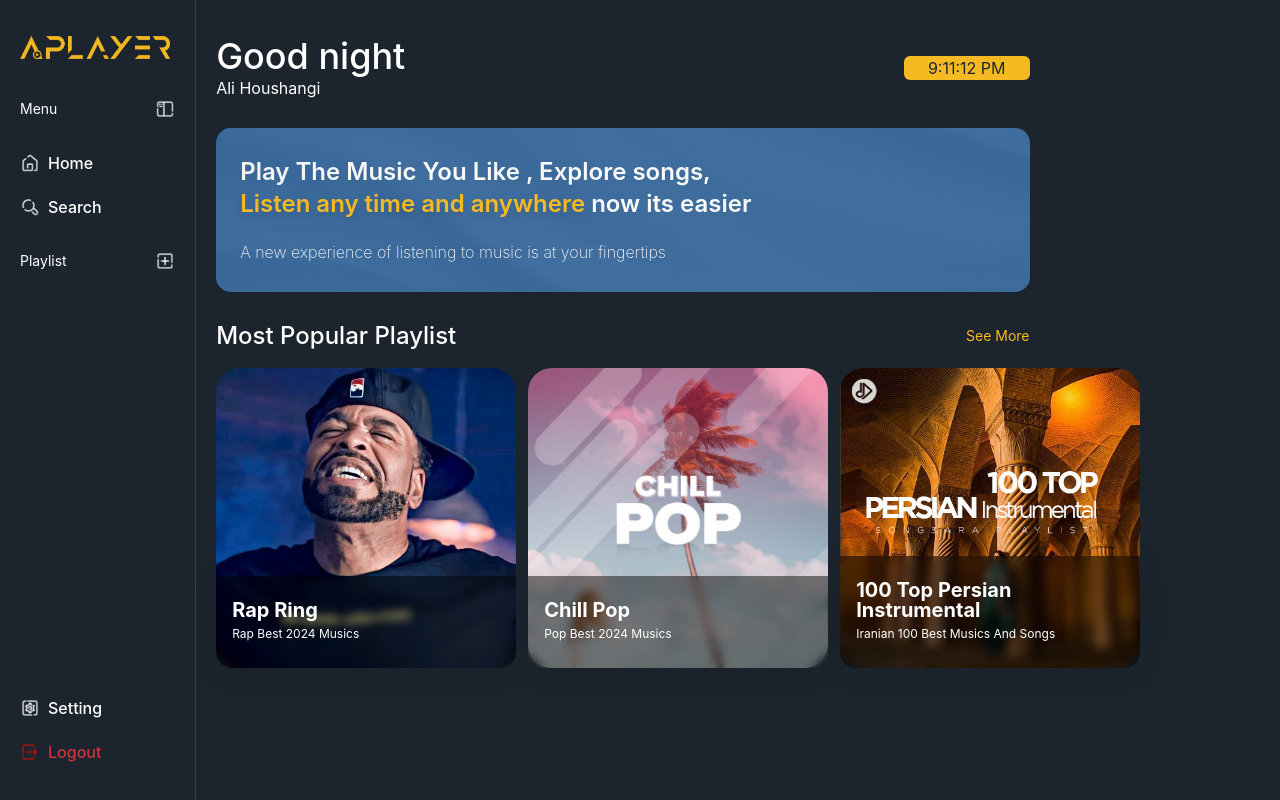
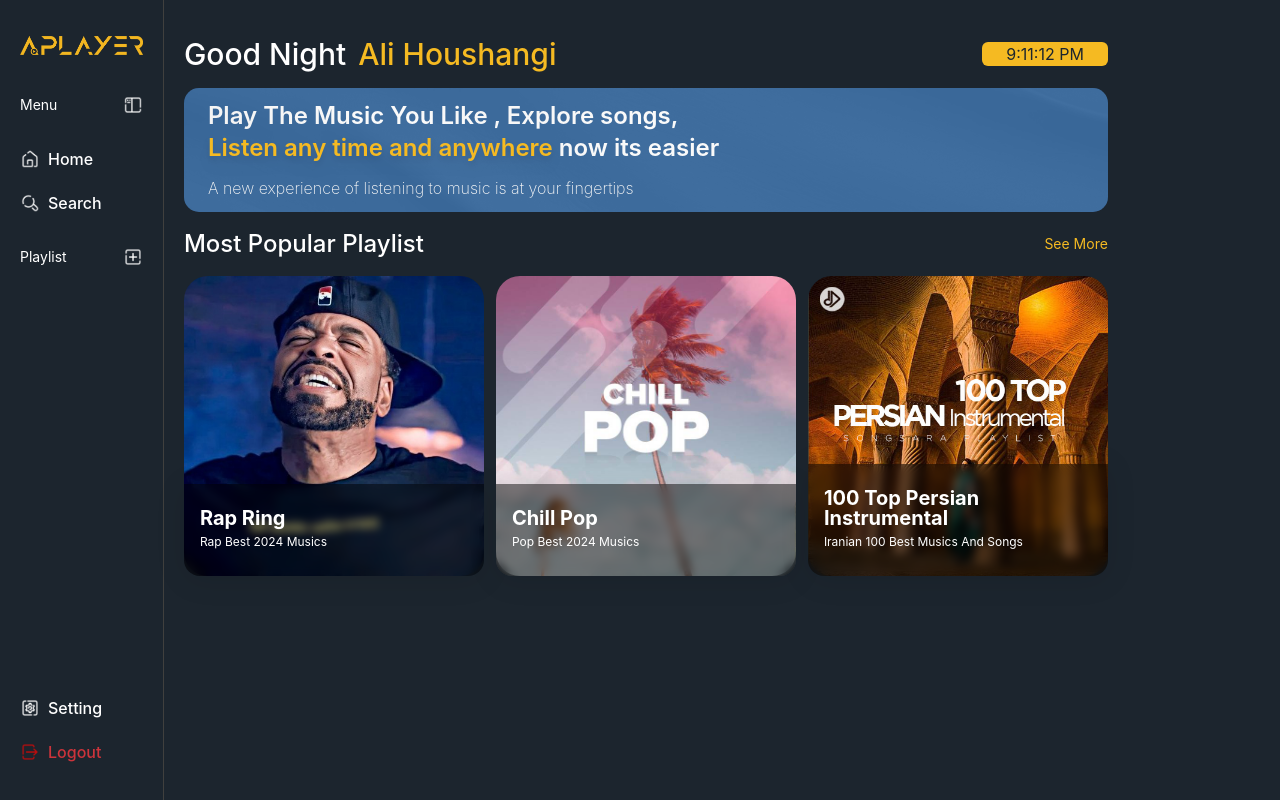
Before and after one commit to alihoushngi/Music-Player, a React (Vite) app: page / in a window 1280 px wide. Built offline with nearby package versions, Linux system fonts and the light colour scheme.

Commit message:
size bug fixed

```diff
--- a/src/App.tsx
+++ b/src/App.tsx
@@ -6,9 +6,9 @@ import WelcomeSection from "./components/Home/WelcomeSection/WelcomeSection";
 
 function App() {
   return (
-    <div className="flex justify-between min-h-screen">
+    <div className="flex justify-start min-h-screen">
       <DesktopLayout>
-        <main className="w-4/6 px-5 py-9">
+        <main className="w-4/7 px-5 py-9">
           <WelcomeSection />
           <AdvertiseSection />
           <MostPopularPlayList />
--- a/src/components/Home/Main/Advertise/Advertise.tsx
+++ b/src/components/Home/Main/Advertise/Advertise.tsx
@@ -1,6 +1,6 @@
 const AdvertiseSection = () => {
   return (
-    <section className="adBg flex flex-col justify-between w-full bg-[#164f8c] px-6 py-7 rounded-[15px] mt-7 relative overflow-hidden">
+    <section className="adBg flex flex-col justify-between w-full bg-[#164f8c] px-6 py-3 rounded-[15px] mt-4 relative overflow-hidden">
       <img
         src="/images/General/AdvertiseBg.png"
         alt="advertise background"
@@ -13,7 +13,7 @@ const AdvertiseSection = () => {
         </span>{" "}
         now its easier
       </h3>
-      <span className="mt-5 font-extralight">
+      <span className="mt-3 font-extralight">
         A new experience of listening to music is at your fingertips
       </span>
     </section>
--- a/src/components/Home/Main/MostPopularPlayList/MostPopularPlayList.tsx
+++ b/src/components/Home/Main/MostPopularPlayList/MostPopularPlayList.tsx
@@ -3,7 +3,7 @@ import PlayListCard from "../../../Shared/PlayListCard/PlayListCard";
 
 const MostPopularPlayList = () => {
   return (
-    <section className="adBg flex flex-col justify-between w-full mt-7">
+    <section className="adBg flex flex-col justify-between w-full mt-4">
       <div className="flex justify-between w-full items-center">
         <h2 className="capitalize font-medium text-2xl">
           most popular playlist
@@ -12,7 +12,7 @@ const MostPopularPlayList = () => {
           see more
         </span>
       </div>
-      <div className="flex justify-between w-full items-center mt-4 gap-3">
+      <div className="flex w-full items-center mt-4 gap-3">
         {MainPopularPlayList &&
           MainPopularPlayList.map((playlists, index) => {
             return (
--- a/src/components/Home/RightSidebar/RightSidebar.tsx
+++ b/src/components/Home/RightSidebar/RightSidebar.tsx
@@ -1,6 +1,6 @@
 const RightSidebar = () => {
   return (
-    <aside className="flex w-1/5 justify-center">
+    <aside className="flex w-1/6 justify-center">
       {/*! --- logo wrapper --- */}
       <section>{/* <img src="" alt="APlayer Logo" /> */}</section>
       {/* --- RightSidebar menu section */}
--- a/src/components/Home/WelcomeSection/WelcomeSection.tsx
+++ b/src/components/Home/WelcomeSection/WelcomeSection.tsx
@@ -26,9 +26,9 @@ const WelcomeSection = () => {
 
   return (
     <section className="flex justify-between items-center">
-      <div className="flex flex-col">
-        <span className="font-medium text-4xl">{welcomeMessage}</span>
-        <span className="font-normal text-md">Ali Houshangi</span>
+      <div className="flex justify-center items-center text-3xl font-medium gap-3 capitalize">
+        <span>{welcomeMessage}</span>
+        <span className="text-playerColor">Ali Houshangi</span>
       </div>
       <span className="bg-playerColor px-6 rounded-md text-primary">
         {time.toLocaleTimeString()}
```
